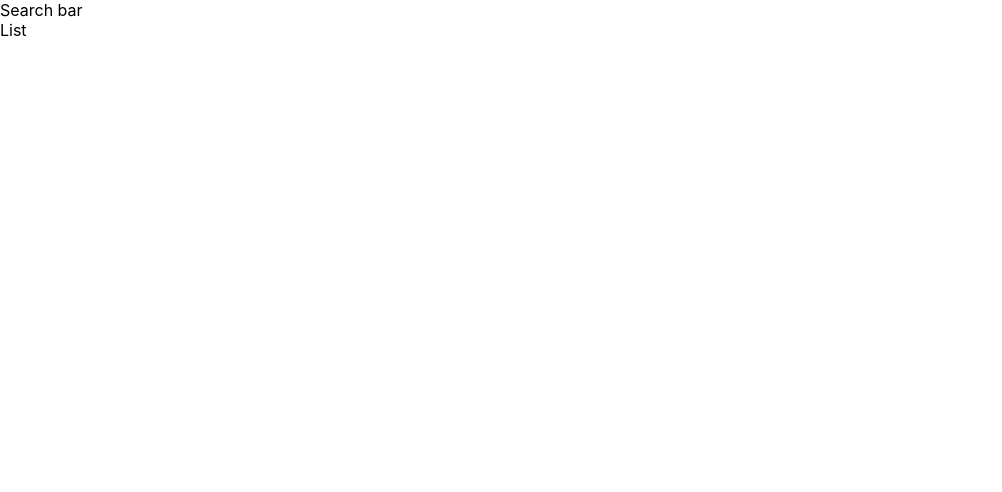
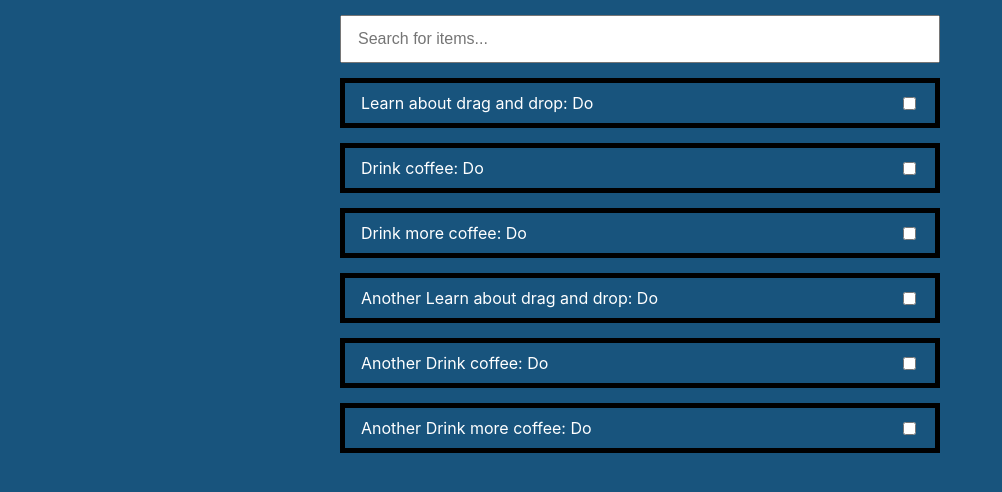
Before and after one commit to RaymondBerglind/todo, a React (Create React App) app: page / in a window 1280 px wide. Shown: the top 492 px of the page, without its empty margins (0-1002 px from the left). Built offline with nearby package versions, Linux system fonts and the light colour scheme.

Commit message:
Set up a basic list of todo items, added some styling.

```diff
--- a/src/App.css
+++ b/src/App.css
@@ -1,38 +1,37 @@
-.App {
-  text-align: center;
+body {
+  background-color: #18547d;
+  color: #FFF;
 }
 
-.App-logo {
-  height: 40vmin;
-  pointer-events: none;
+.main-container {
+  max-width: 600px;
+  margin: 0 auto;
+  padding: 15px;
 }
 
-@media (prefers-reduced-motion: no-preference) {
-  .App-logo {
-    animation: App-logo-spin infinite 20s linear;
-  }
+.search-input {
+  font-size: 1em;
+  width: 100%;
+  height: 3em;
 }
 
-.App-header {
-  background-color: #282c34;
-  min-height: 100vh;
-  display: flex;
-  flex-direction: column;
-  align-items: center;
-  justify-content: center;
-  font-size: calc(10px + 2vmin);
-  color: white;
+.search-input:focus {
+  outline: none;
 }
 
-.App-link {
-  color: #61dafb;
+.list-item {
+  display: flex;
+  align-items: center;
+  justify-content: space-between;
+  width: 100%;
+  height: 50px;
+  margin: 15px 0;
+
+  border: 5px solid black;
 }
 
-@keyframes App-logo-spin {
-  from {
-    transform: rotate(0deg);
-  }
-  to {
-    transform: rotate(360deg);
-  }
+.search-input,
+.list-item {
+  padding: 1em;
+  box-sizing: border-box;
 }
--- a/src/App.js
+++ b/src/App.js
@@ -1,12 +1,16 @@
-import React from 'react';
+import React, {useState} from 'react';
+import './App.css';
 import Search from './views/search/component';
 import TodoList from './views/list/component';
+import * as core from './core';
 
 function App() {
+  const [state, setState] = useState(core.createInitialState());
+
   return (
-    <div>
+    <div className="main-container">
       <Search />
-      <TodoList />
+      <TodoList items={core.getItems(state)}/>
     </div>
   );
 }
--- /dev/null
+++ b/src/core.js
@@ -0,0 +1,27 @@
+export function createInitialState() {
+    return {
+        items: [{
+            title: 'Learn about drag and drop',
+            done: false
+        }, {
+            title: 'Drink coffee',
+            done: false
+        }, {
+            title: 'Drink more coffee',
+            done: false
+        }, {
+            title: 'Another Learn about drag and drop',
+            done: false
+        }, {
+            title: 'Another Drink coffee',
+            done: false
+        }, {
+            title: 'Another Drink more coffee',
+            done: false
+        }]
+    }
+}
+
+export function getItems(state) {
+    return state.items;
+}
--- a/src/views/item/component.js
+++ b/src/views/item/component.js
@@ -1,7 +1,21 @@
 import React from 'react';
 
-export default function() {
+export default function(props) {
     return (
-        <div>Item</div>
+        <div className="list-item"
+            draggable
+            onDragOver={(e) => {
+                e.preventDefault();
+            }}
+            onDragEnter={(e) => {
+                e.preventDefault();
+            }}>
+            <span className="todo-title">{`${props.item.title}: ${props.item.done ? 'Done' : 'Do'}`}</span>
+            <input type="checkbox"
+                checked={props.done}
+                onChange={checked => {
+                    // TODO
+                }} />
+        </div>
     );
 }
--- a/src/views/list/component.js
+++ b/src/views/list/component.js
@@ -1,7 +1,14 @@
 import React from 'react';
+import ListItem from '../item/component';
 
-export default function() {
+export default function(props) {
     return (
-        <div>List</div>
+        <div className="list">
+            {props.items.map((item, index) => {
+                return <ListItem item={item}
+                    key={index}
+                    done={item.done} />
+            })}
+        </div>
     );
 }
--- a/src/views/search/component.js
+++ b/src/views/search/component.js
@@ -2,6 +2,11 @@ import React from 'react';
 
 export default function() {
     return (
-        <div>Search bar</div>
+        <div className="search-bar">
+            <input className="search-input"
+            type="text"
+            autoFocus
+            placeholder="Search for items..." />
+        </div>
     );
 }
```
